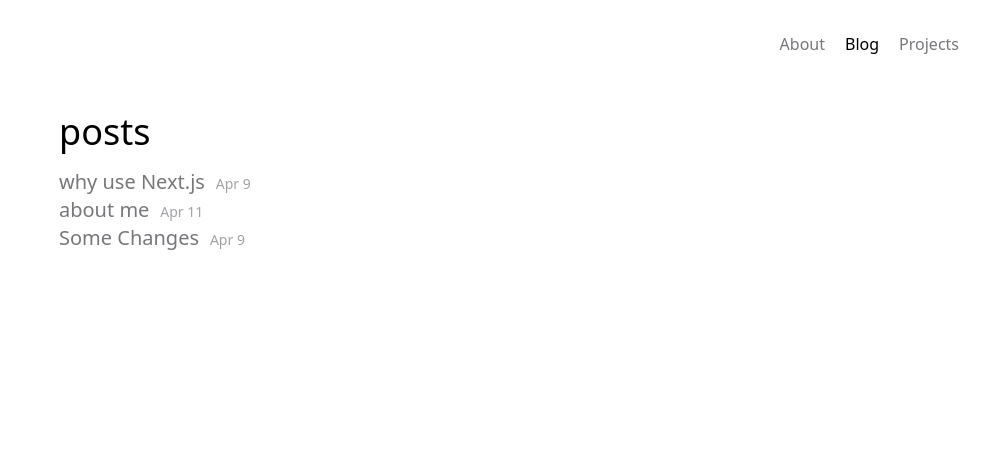
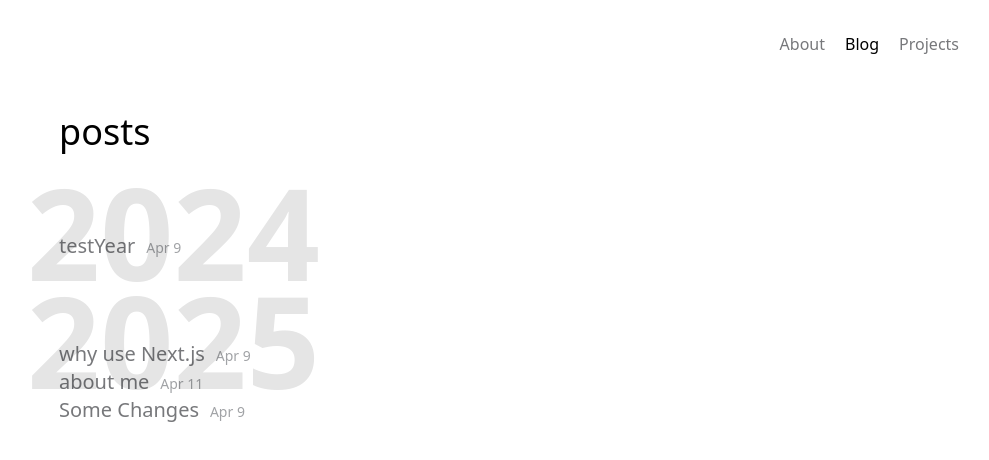
Before and after one commit to CaileanSong/me-blog, a Next.js app: page /blog in a window 1280 px wide. Shown: the top 460 px of the page, without its empty margins (261-1250 px from the left). Built offline with nearby package versions, Linux system fonts and the light colour scheme.

Commit message:
style:change posts style

```diff
--- a/app/blog/page.tsx
+++ b/app/blog/page.tsx
@@ -21,7 +21,16 @@ async function getAllPostData() {
         };
 
     });
-    return allPostsData;
+    // allPostsData根据年分组
+    const groupByYear = allPostsData.reduce((acc, cur) => {
+        const year = getYear(cur.date);
+        if (!acc[year]) {
+            acc[year] = [];
+        }
+        acc[year].push(cur);
+        return acc;
+    }, {})
+    return groupByYear;
 }
 
 // 获取日期的月份并转化为英文缩写
@@ -36,21 +45,48 @@ function getDay(date: string) {
     return day;
 }
 
-// 使用 `fetch` 或 `Promise` 获取静态数据
+// 获取日期获取年
+function getYear(date: string) {
+    const year = parseInt(date.split('-')[0]);
+    return year;
+}
+
+
 export default async function Page() {
-    const allPostsData = await getAllPostData();
+    const groupByYear = await getAllPostData();
 
     return (
         <div className='w-full max-w-2xl mx-auto p-4 animate-slideUp'>
             <h1 className='text-4xl mb-4'>posts</h1>
-            {allPostsData.map(({ id, title, date }) => (
+            {Object.entries(groupByYear).map(([year, events]) => (
+                <div key={year} className='mt-20'>
+                    <div className='relative text slide-enter pointer-events-none'>
+                        <div className=' absolute text-9xl opacity-10 font-bold -top-16 -left-8'>{year}</div>
+                    </div>
+                    <ul>
+                        {events.map(event => (
+                            // <li key={event.id}>
+                            //     <h3>{event.title}</h3>
+                            //     <p>{event.date}</p>
+                            // </li>
+                            <div key={event.id} className='group'>
+                                <Link href={`/${event.id}`} className='text-xl text-light-focus group-hover:text-light-text transition duration-5000'>
+                                    <span >{event.title}</span>
+                                </Link>
+                                <span className='text-sm text-light-gray group-hover:text-light-focus cursor-pointer transition duration-5000'>&nbsp;&nbsp;&nbsp;{getMonthName(event.date)} {getDay(event.date)}</span>
+                            </div>
+                        ))}
+                    </ul>
+                </div>
+            ))}
+            {/* {allPostsData.map(({ id, title, date }) => (
                 <div key={id} className='group'>
                     <Link href={`/${id}`} className='text-xl text-light-focus group-hover:text-light-text transition duration-5000'>
                         <span >{title}</span>
                     </Link>
                     <span className='text-sm text-light-gray group-hover:text-light-focus cursor-pointer transition duration-5000'>&nbsp;&nbsp;&nbsp;{getMonthName(date)} {getDay(date)}</span>
                 </div>
-            ))}
+            ))} */}
         </div>
     );
 }
--- a/posts/myself.md
+++ b/posts/myself.md
@@ -1,6 +1,6 @@
 ---
 title: "about me"
-date: "2025-04-011"
+date: "2025-04-11"
 ---
 
 ## About me
--- /dev/null
+++ b/posts/test.md
@@ -0,0 +1,6 @@
+---
+title: "testYear"
+date: "2024-04-09"
+---
+
+this is an article test the group of year
```
